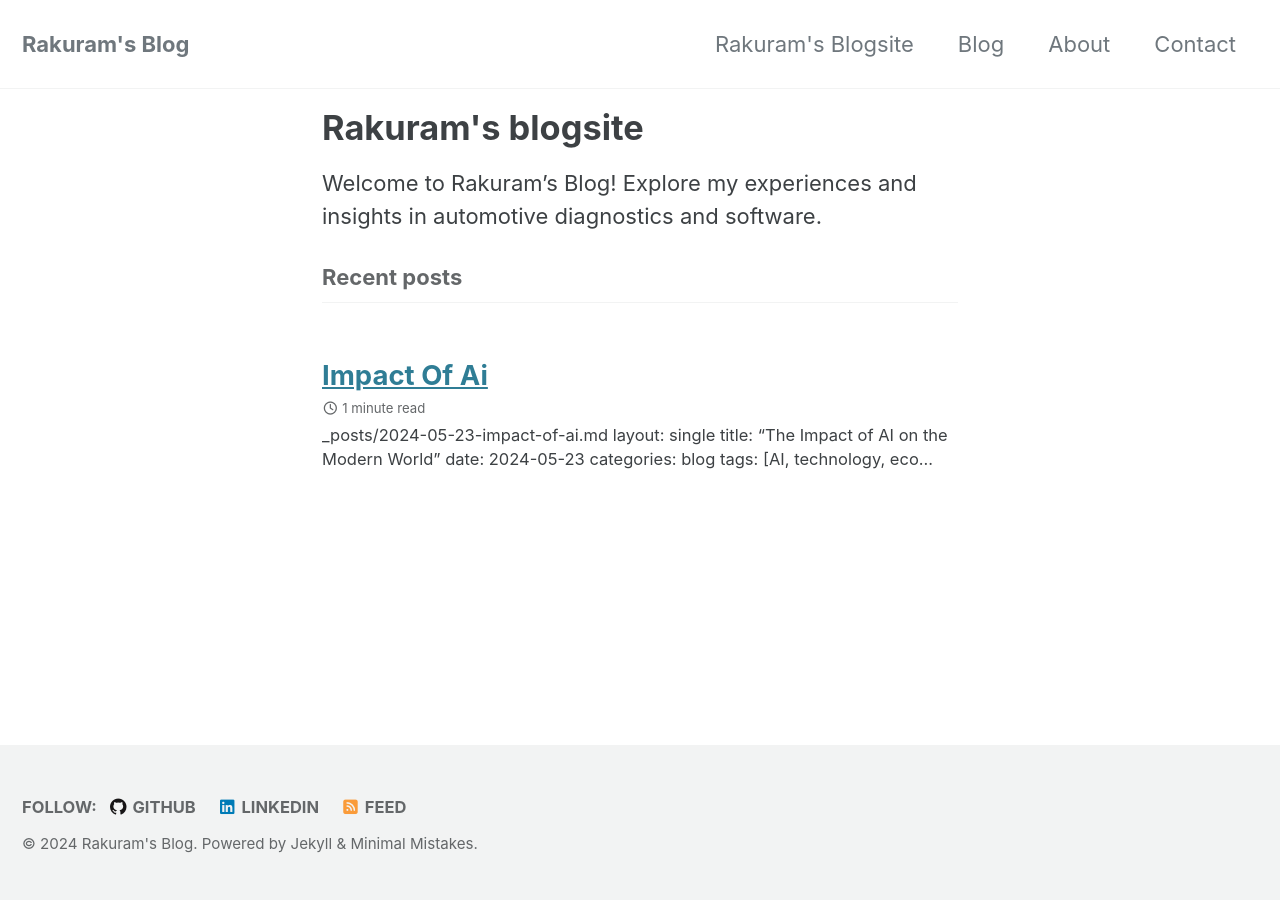
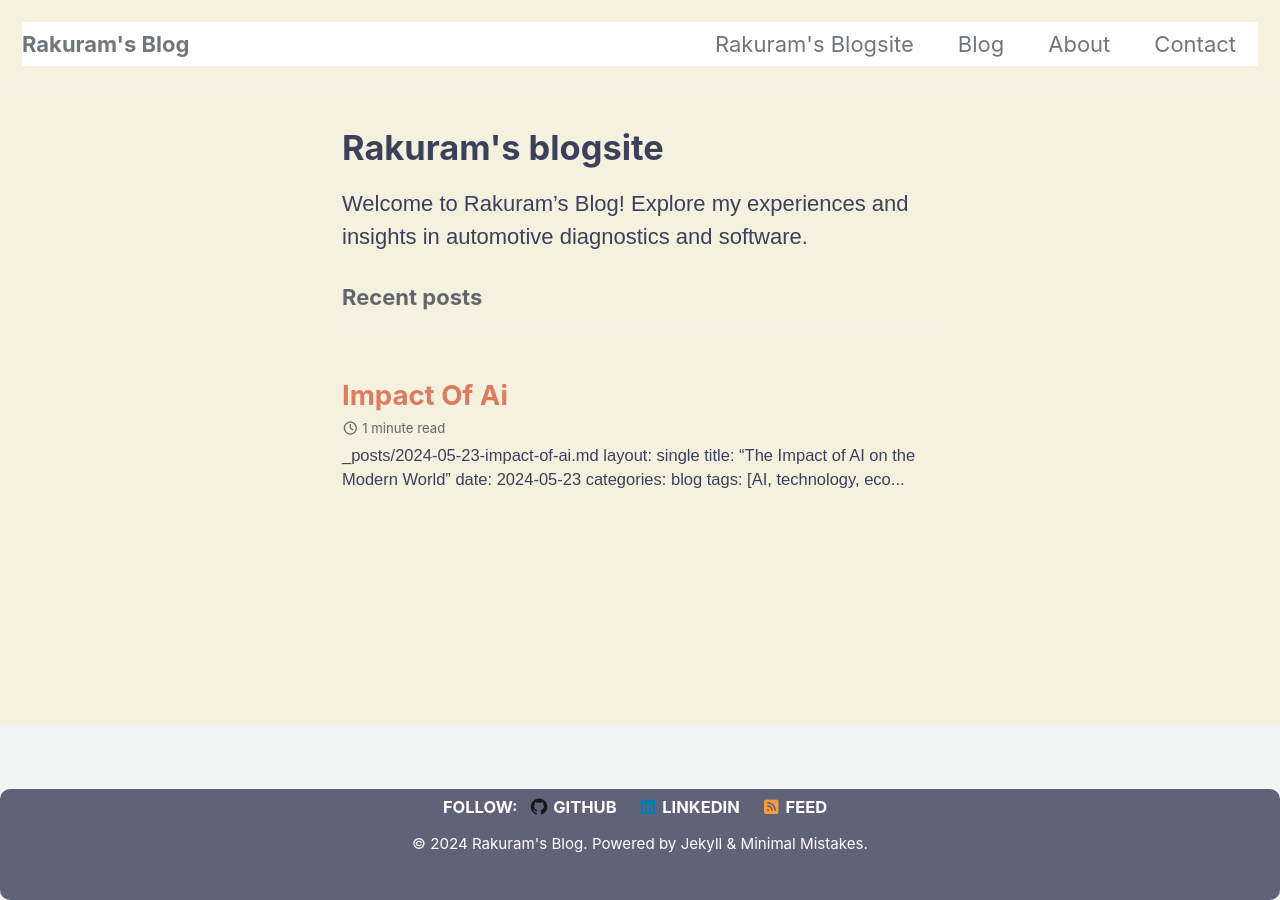
Before and after one commit to rakurame96/rakurame96.github.io_archived, a Jekyll site: the page built from _pages/index.md, in a window 1280 px wide. Built offline with Jekyll 4.4.1, drawn with Linux system fonts in a browser that asks for light colours; cached includes are drawn as plain includes; the list of posts is cut into pages by our own code.

Commit message:
Optimize profile image size, update styles, and fix links

```diff
--- a/_layouts/default.html
+++ b/_layouts/default.html
@@ -7,6 +7,7 @@
   <head>
     {% include head.html %}
     {% include head/custom.html %}
+    <link rel="stylesheet" href="{{ "/assets/css/style.css" | relative_url }}"> <!-- Link to style.css -->
   </head>
 
   <body class="layout--{{ page.layout | default: layout.layout }}{% if page.classes or layout.classes %}{{ page.classes | default: layout.classes | join: ' ' | prepend: ' ' }}{% endif %}">
--- /dev/null
+++ b/assets/css/style.css
@@ -0,0 +1,52 @@
+/* assets/css/style.css */
+body {
+    font-family: Arial, sans-serif;
+    background-color: #f4f1de;
+    color: #3d405b;
+}
+
+header, footer {
+    background-color: rgba(61, 64, 91, 0.8); /* Slightly translucent */
+    color: #ffffff;
+    padding: 10px 0;
+    border-radius: 10px; /* Rounded corners */
+}
+
+header {
+    margin-bottom: 20px;
+}
+
+footer {
+    margin-top: 20px;
+    text-align: center;
+}
+
+.initial-content {
+    padding: 20px;
+}
+
+.profile-image {
+    width: 150px; /* Adjust the width as needed */
+    height: auto;
+    border-radius: 50%; /* Optional: makes the image circular */
+    display: block;
+    margin: 0 auto; /* Center the image */
+    box-shadow: 0 4px 8px rgba(0, 0, 0, 0.1); /* Optional: adds a subtle shadow */
+}
+
+h1, h2, h3, h4, h5, h6 {
+    color: #3d405b;
+}
+
+a {
+    color: #e07a5f;
+    text-decoration: none;
+}
+
+a:hover {
+    text-decoration: underline;
+}
+
+.page__footer {
+    padding-top: 20px;
+}
```
Also changed, not shown: _pages/about.md (+1 -1 lines).
